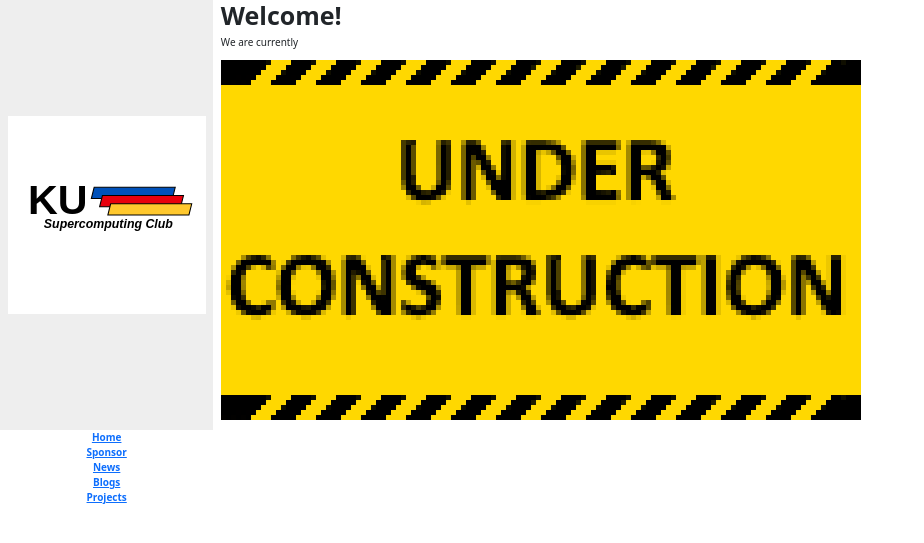
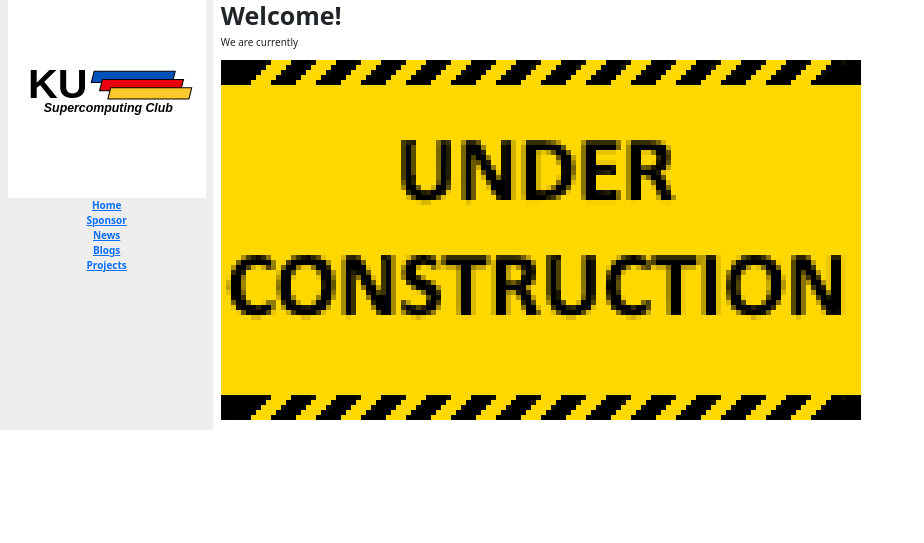
Before and after one commit to KU-Supercomputing-Club/KU-Supercomputing-Club.github.io, a Jekyll site: the page built from index.md, in a window 1280 px wide. Shown: the top 543 px of the page, without its empty margins (0-924 px from the left). Built offline with Jekyll 4.4.1, drawn with Linux system fonts in a browser that asks for light colours.

Commit message:
Update default.html

```diff
--- a/_layouts/default.html
+++ b/_layouts/default.html
@@ -13,14 +13,12 @@
         <div class="container-fluid text-center">
             <div class="row content">
                 <div class="col-sm-2 sidenav" style="background-color:#EEEEEE;">
-                    <img src="/assets/clubpfp.svg" style='height: 100%; width: 100%; object-fit: contain' />
-                      <p>
-                          <a href="https://ku-supercomputing-club.github.io/index">   <b>Home</b>             </a><br>
-                          <a href="https://ku-supercomputing-club.github.io/sponsor">   <b>Sponsor</b>        </a><br>
-                          <a href="https://ku-supercomputing-club.github.io/news">   <b>News</b>              </a><br>
-                          <a href="https://ku-supercomputing-club.github.io/blogs">   <b>Blogs</b>            </a><br>
-                          <a href="https://ku-supercomputing-club.github.io/projects">   <b>Projects</b>      </a><br>
-                      </p>
+                    <img src="/assets/clubpfp.svg" style='width: 100%; object-fit: contain' />
+                    <a href="https://ku-supercomputing-club.github.io/index">   <b>Home</b>             </a><br>
+                    <a href="https://ku-supercomputing-club.github.io/sponsor">   <b>Sponsor</b>        </a><br>
+                    <a href="https://ku-supercomputing-club.github.io/news">   <b>News</b>              </a><br>
+                    <a href="https://ku-supercomputing-club.github.io/blogs">   <b>Blogs</b>            </a><br>
+                    <a href="https://ku-supercomputing-club.github.io/projects">   <b>Projects</b>      </a><br>
                 </div>
                 <div class="col-sm-8 text-left">
                    {{ content }}
```
